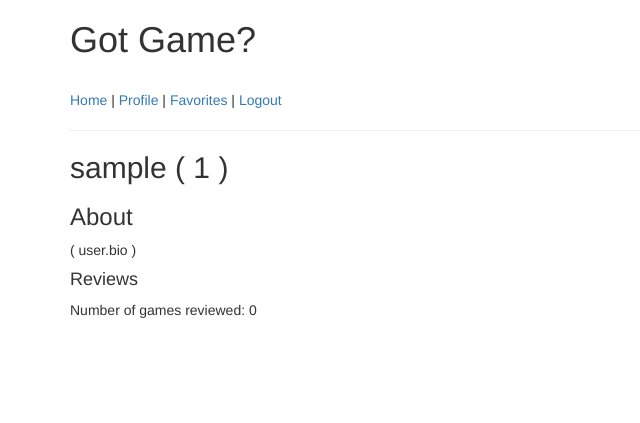
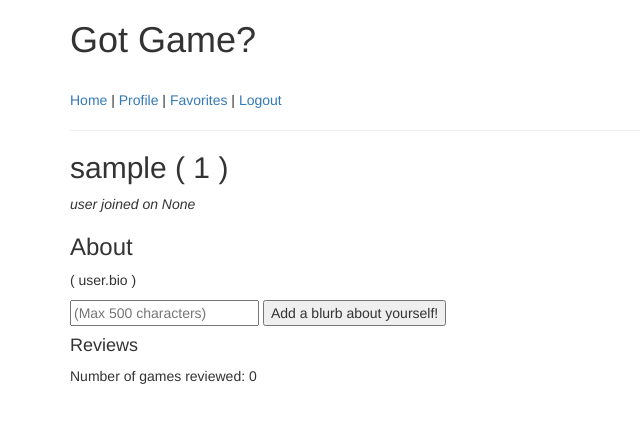
Before and after one commit to tashachin/GotGame, a Flask app: page /user/1 in a window 1280 px wide. Shown: the top 423 px of the page, without its empty margins (0-640 px from the left). Run offline with Flask 2, Linux system fonts and the light colour scheme; the visitor is signed in with stand-in values (Sample User, id 1); data comes from the database, SQL or seed files in the repository; data that the repository does not hold is empty; some libraries are stand-ins or nearby versions.

Commit message:
Saving work...

```diff
--- a/templates/user_profile.html
+++ b/templates/user_profile.html
@@ -5,16 +5,23 @@
 
 {% block content %}
 
-<h2>{{ user.username }} ( {{ user.user_id }} )</h2>
+<h2>{{ user.username }} ( {{ user.user_id }} )</h2> <i>user joined on {{ user.joined_at }}</i>
 
 <h3>About</h3>
 <div id='user-bio'>
-	<p>( user.bio )</p>
+	<p>
+	( user.bio )
+	<form id='blurb-form'>
+		<input type='hidden' name='user_id' value='{{ user.user_id }}'>
+		<input id='user-bio' type='text' name='user_bio' placeholder='(Max 500 characters)'>
+		<input id='submit-blurb' type='submit' value='Add a blurb about yourself!'>
+	</form>
+	</p>
 </div>
 
 <h4>Reviews</h4>
 <ul>{% for review in reviews %}
-	<li><a href="/game/{{ review.game.title }}">{{ review.game.title }}</a></li>
+	<li><a href="/game/{{ review.game.platform }}/{{ review.game.title }}">{{ review.game.title }}</a></li>
 	{% endfor %}
 </ul>
 
```
Also changed, not shown: model.py (+7 -0 lines).
